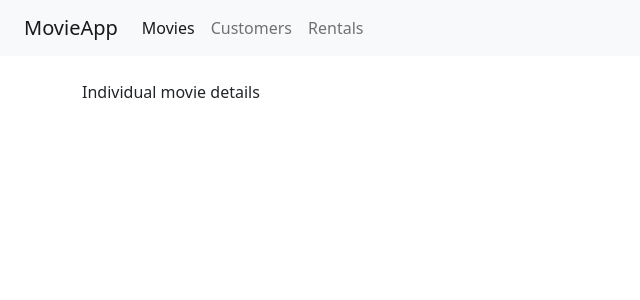
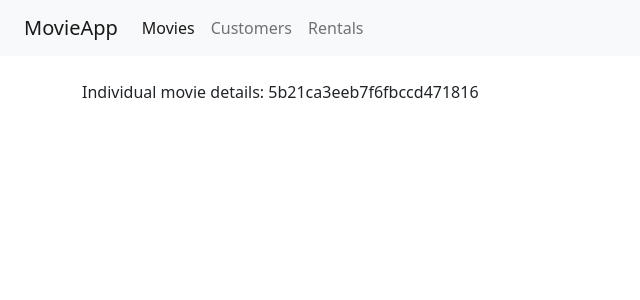
Before and after one commit to CutieMath/react-02, a React (Create React App) app: page /movies/5b21ca3eeb7f6fbccd471816 in a window 1280 px wide. Shown: the top 300 px of the page, without its empty margins (0-640 px from the left). Built offline with nearby package versions, Linux system fonts and the light colour scheme.

Commit message:
add movie id into individual movies page

```diff
--- a/src/components/movieDetails.jsx
+++ b/src/components/movieDetails.jsx
@@ -1,7 +1,9 @@
 import React from "react";
+import { useParams } from "react-router-dom";
 
 const MovieDetails = () => {
-  return <div>Individual movie details</div>;
+  const { id } = useParams();
+  return <div>Individual movie details: {id}</div>;
 };
 
 export default MovieDetails;
```
